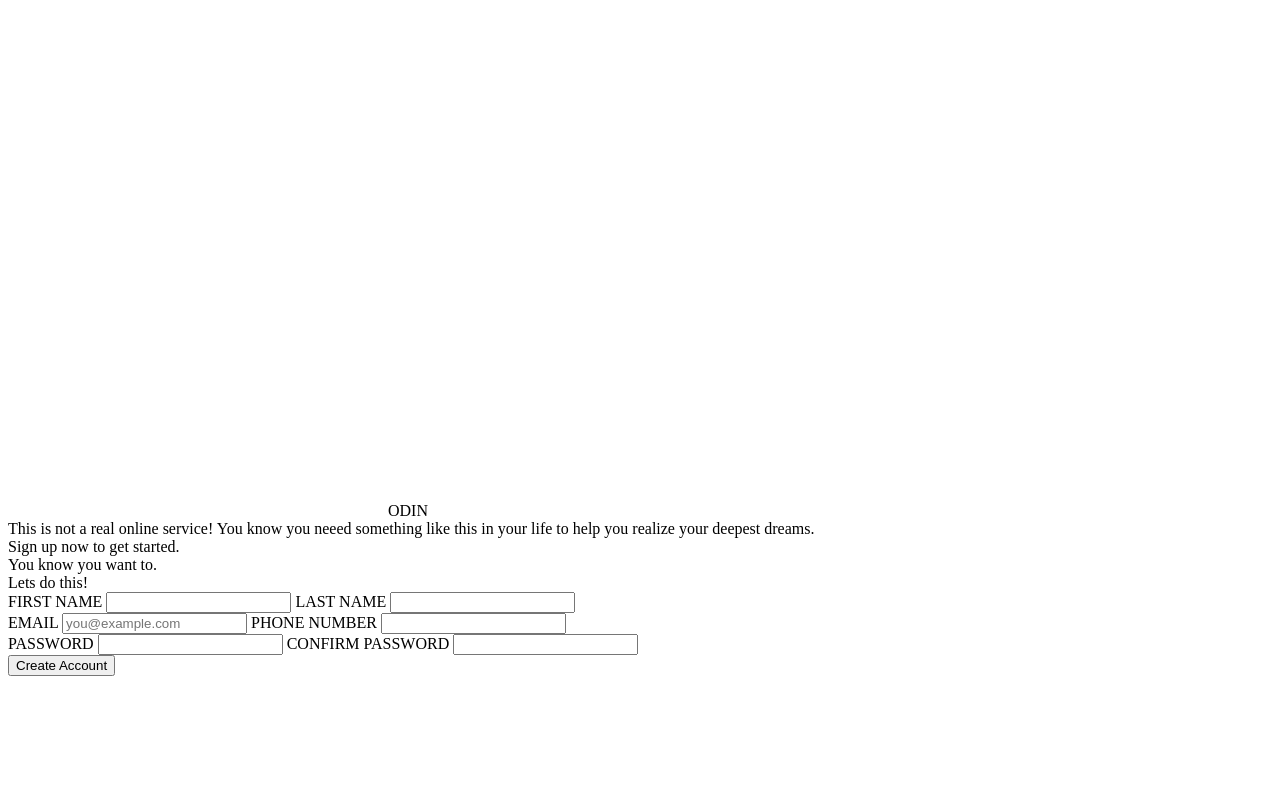
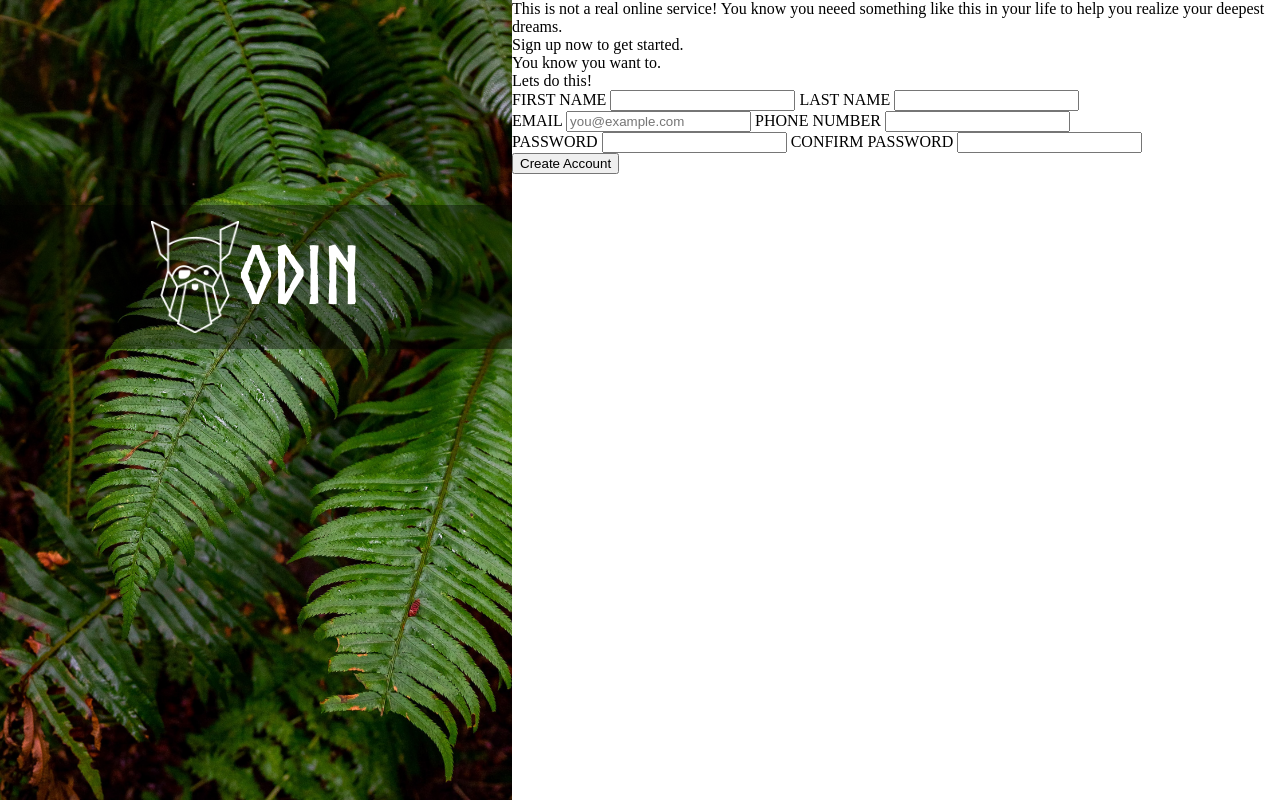
Before and after one commit to PedroPlacidoSilva/sign-up-form, a plain HTML site: page index.html in a window 1280 px wide. Drawn offline with Linux system fonts and the light colour scheme.

Commit message:
Finished styling of right side logo

```diff
--- a/index.html
+++ b/index.html
@@ -6,11 +6,14 @@
     <title></title>
     <meta name="description" content="" />
     <meta name="viewport" content="width=device-width, initial-scale=1" />
-    <link rel="stylesheet" href="" />
+    <link rel="stylesheet" href="styles.css" />
   </head>
   <body>
+    <div class="sides">
       <div class="container1">
+        <div class="cont1Inside">
           <img src="odin-lined.png" /><span class="logoText">ODIN</span>
+        </div>
       </div>
       <div class="container2">
         <div class="header1">
@@ -46,6 +49,7 @@
           </div>
         </form>
       </div>
+    </div>
 
     <script src="" async defer></script>
   </body>
--- /dev/null
+++ b/styles.css
@@ -0,0 +1,49 @@
+/* Define font file and location */
+@font-face {
+  font-family: "northBoldFont";
+  src: url("/Norse-Bold.otf");
+}
+
+/* Take out blank space around the page */
+body {
+  margin: 0px;
+  padding: 0px;
+}
+
+.sides {
+  display: flex;
+}
+
+.container1 {
+  /* Adding and Styling background image of left side   */
+  background-image: url("/halie-west.jpg"); /*Set the image of the right side of page */
+  background-size: cover; /* It preserves the original aspect ratio but resizes the image to cover the entire container, even if it has to upscale the image or crop it. */
+  min-width: 40vw; /*Set the minimum width*/
+
+  height: 100vh;
+  display: flex;
+}
+
+.container1 .cont1Inside {
+  /* selector for the div with the logo */
+  display: flex;
+  width: 100%;
+  height: 7rem;
+  background-color: rgba(0, 0, 0, 0.4);
+  margin-top: 40%;
+  padding: 1rem 3rem 1rem 3rem;
+  align-content: center;
+  justify-content: center;
+}
+
+img {
+  width: 5.5rem;
+  height: auto;
+}
+
+.logoText {
+  font-family: northBoldFont, Arial, Helvetica, sans-serif;
+  font-size: 5rem;
+  color: white;
+  margin-top: 0.8rem;
+}
```
Also changed, not shown: Norse-Bold.otf (added). Lines whose indentation alone changed are shown as unchanged.
